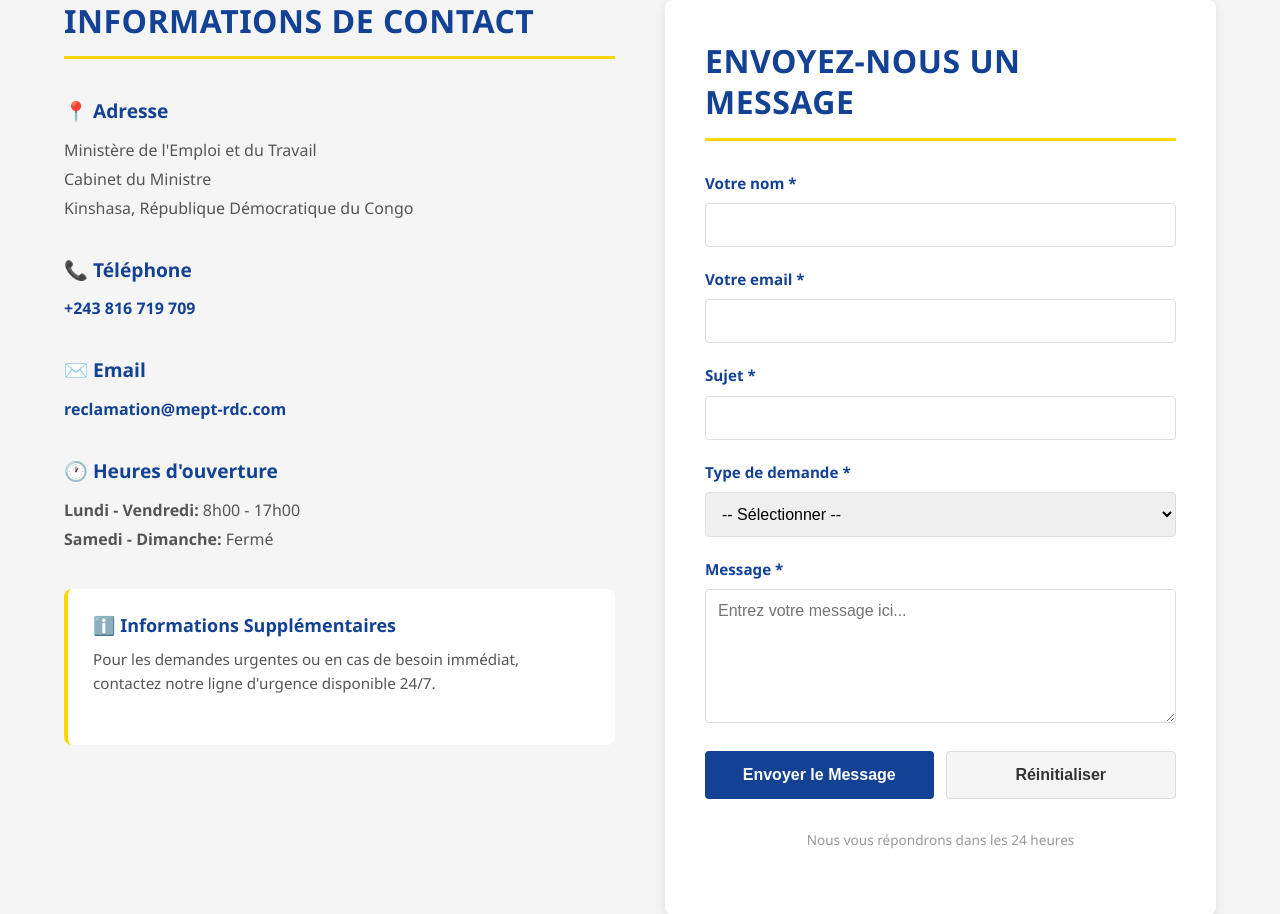
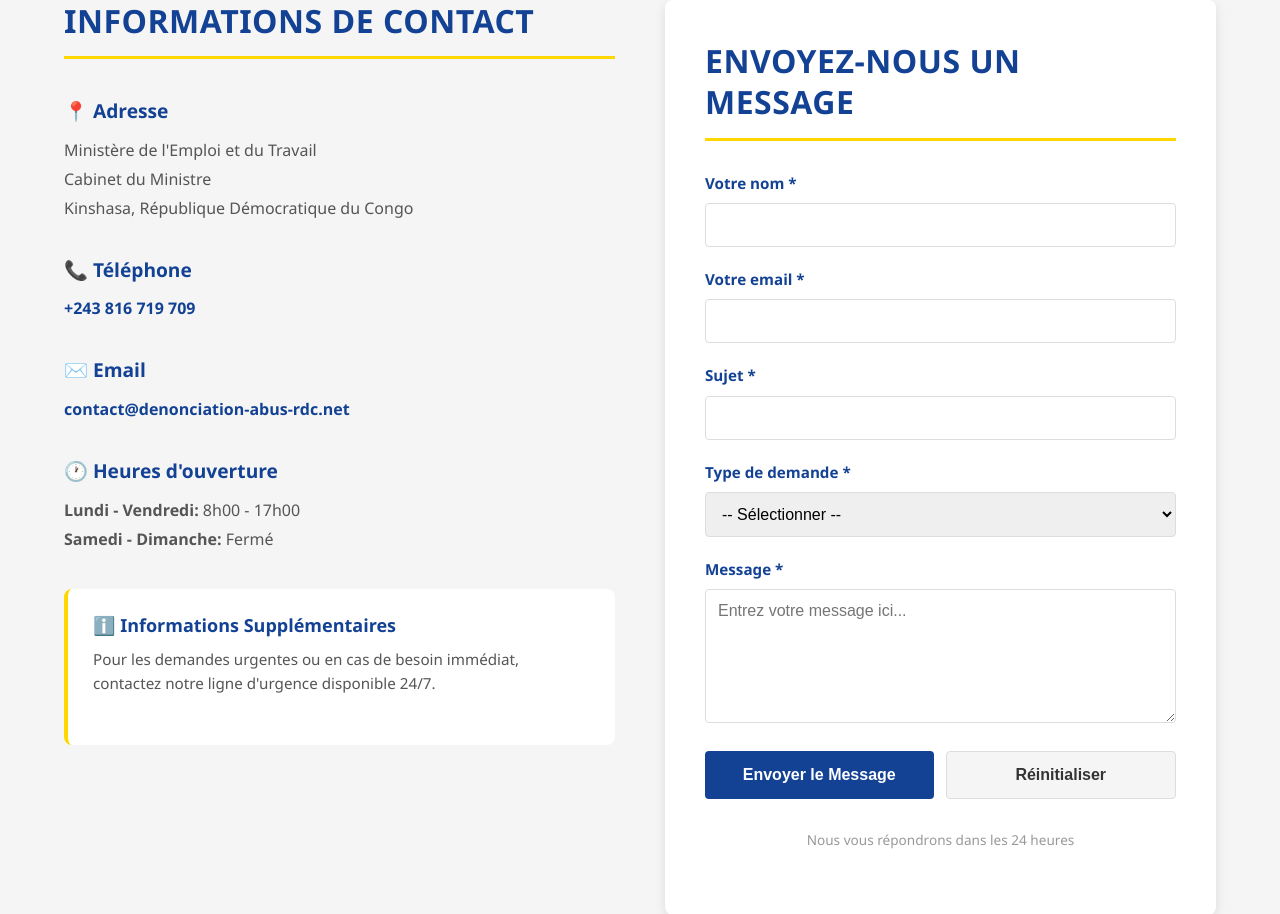
Before and after one commit to DieudonneM/DENONCIATIONS, a Django app: page /contact/ in a window 1280 px wide. Shown: the part 534-1448 px from the top of the page. Run offline with Django 4.2, Linux system fonts and the light colour scheme.

```diff
--- a/core/templates/base.html
+++ b/core/templates/base.html
@@ -70,7 +70,7 @@
                 </p>
                 <p>
                     <strong>Email :</strong><br>
-                    <a href="mailto:denonciation@mept-rdc.com">denonciation@mept-rdc.com</a>
+                    <a href="mailto:contact@denonciation-abus-rdc.net">contact@denonciation-abus-rdc.net</a>
                 </p>
             </div>
 
--- a/core/templates/core/contact.html
+++ b/core/templates/core/contact.html
@@ -46,7 +46,7 @@
                 <div style="margin-bottom: 35px;">
                     <h3 style="color: #134294; font-size: 1.2rem; margin-bottom: 12px;">✉️ Email</h3>
                     <p style="color: #555; line-height: 1.8; font-size: 1rem;">
-                        <a href="mailto:reclamation@mept-rdc.com" style="color: #134294; text-decoration: none; font-weight: bold;">reclamation@mept-rdc.com</a>
+                        <a href="mailto:contact@denonciation-abus-rdc.net" style="color: #134294; text-decoration: none; font-weight: bold;">contact@denonciation-abus-rdc.net</a>
                     </p>
                 </div>
 
```
Also changed, not shown: denunciations/static/img/favicon.png (added).
